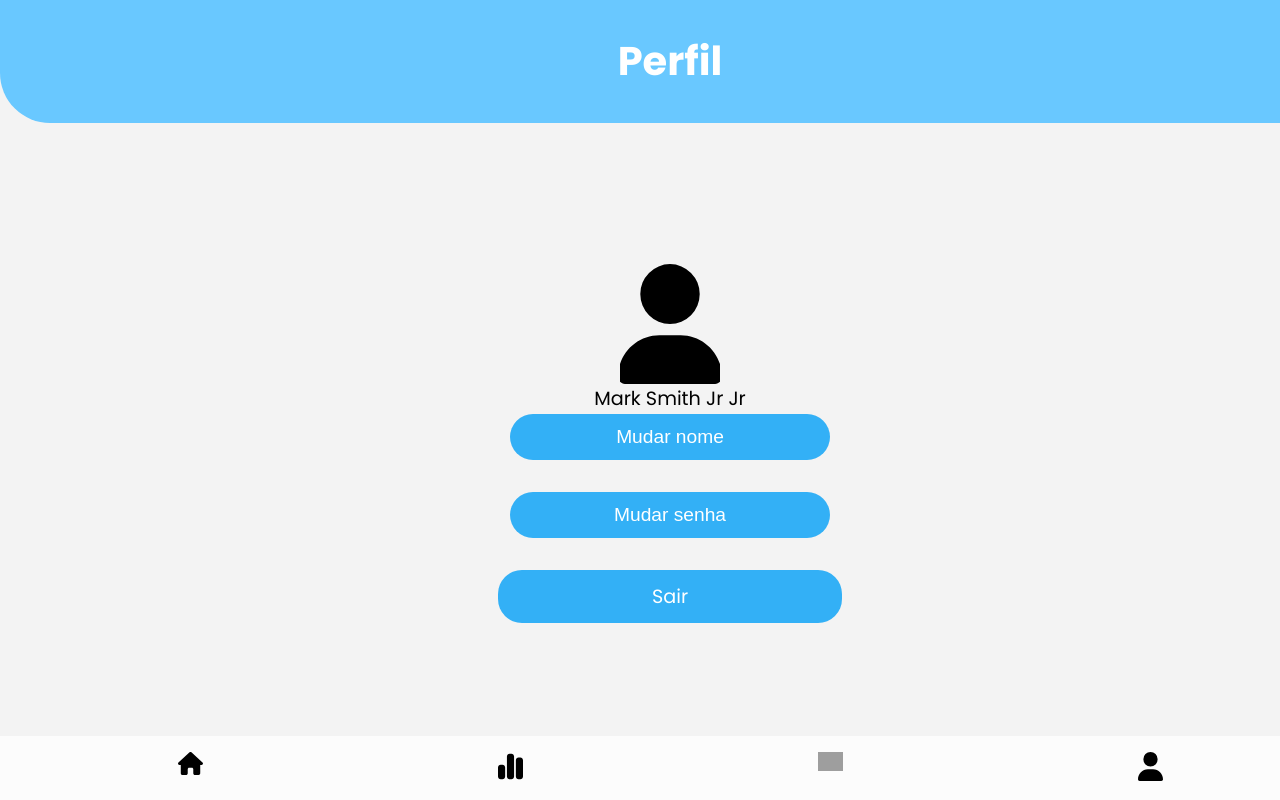
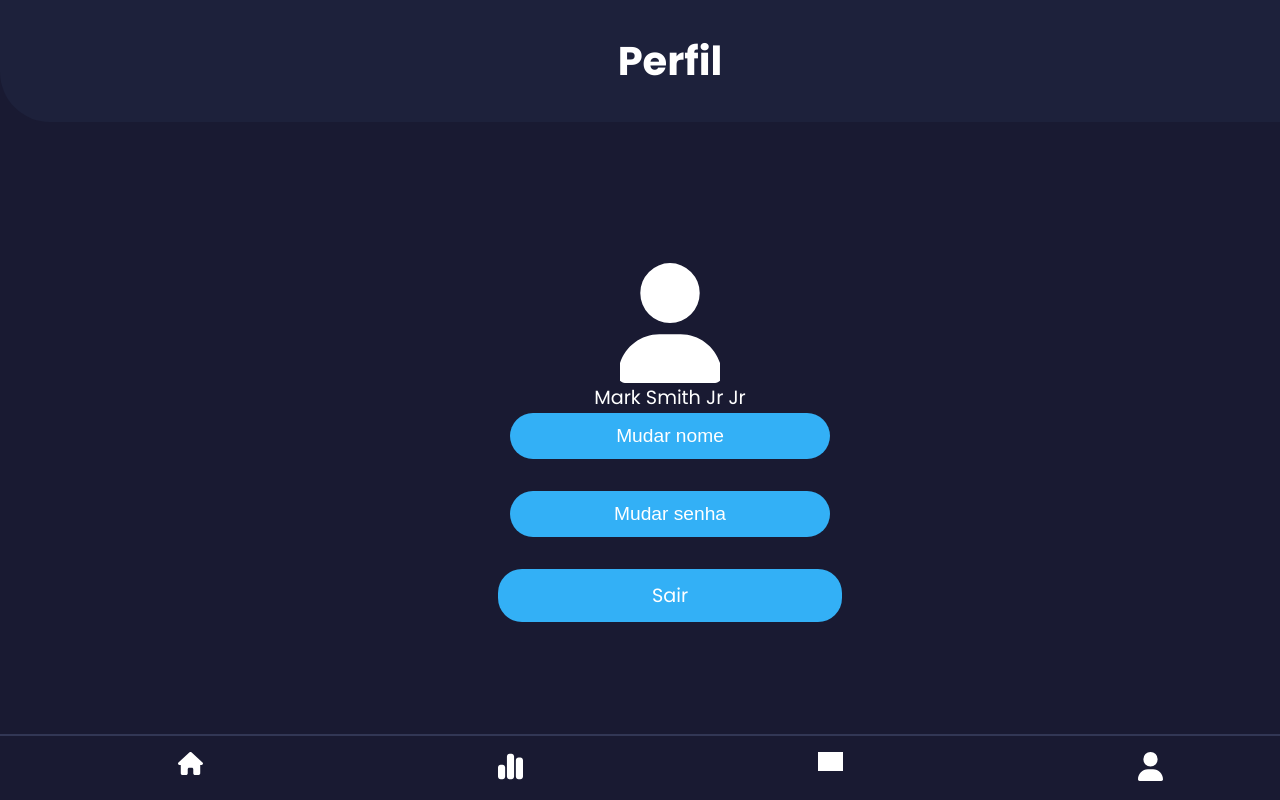
Before and after one commit to Luiz166/tcc_projeto, a PHP site: page /View/profile.php in a window 1280 px wide; the page is wider, and only the part inside the window is pictured. Run offline with PHP 8.4, Linux system fonts and the light colour scheme; a user stored in the database is signed in; data comes from the database, SQL or seed files in the repository; grey boxes are pictures that could not be loaded.

Commit message:
mudando as cores do site

```diff
--- a/Style/form.css
+++ b/Style/form.css
@@ -11,8 +11,8 @@
     position: absolute;
     left: 15px;
     top: 13px;
-    color: gray;
-    background: #e3fdff;
+    color: white;
+    background: var(--preto);
     padding: 0 5px;
     transition: 0.2s ease all;
     -moz-transition:0.2s ease all;
@@ -29,6 +29,7 @@
     font-size: 1.2rem;
     padding-left: 20px;
     box-sizing: border-box;
+    color: white;
 }
 
 .floating-input:focus{
@@ -54,9 +55,9 @@
     color: white;
     font-weight: 700;
     font-size: 1.5rem;
-    box-shadow: 2px 27px 67px -3px rgba(51,176,246,0.61);
-    -webkit-box-shadow: 2px 27px 67px -3px rgba(51,176,246,0.61);
-    -moz-box-shadow: 2px 27px 67px -3px rgba(51,176,246,0.61);
+    box-shadow: 2px 10px 67px -18px rgba(51,176,246,0.61);
+    -webkit-box-shadow: 2px 10px 67px -18px rgba(51,176,246,0.61);
+    -moz-box-shadow: 2px 10px 67px -18px rgba(51,176,246,0.61);
     cursor: pointer;
 }
 
--- a/Style/home.css
+++ b/Style/home.css
@@ -10,6 +10,9 @@ html, body{
     margin: 0;
     box-sizing: border-box;
     font-family: poppins;
+}
+body{
+    background-color: var(--roxo);
 }
 @media (max-width: 1200px){
     html{
@@ -108,14 +111,14 @@ html, body{
     display: flex;
     flex-direction: column;
     align-items: center;
-    background-color: #f3f3f3;
+    background-color: var(--preto);
     padding: 0 30px;
 }
 
 header{
     display: flex;
     flex-direction: column;
-    background-color: #69c8ff;
+    background-color: var(--azul-escuro);
     color: white;
     width: 100%;
     border-radius: 0 0 50px 50px;
@@ -137,7 +140,7 @@ header span:last-child{
 
 .balance-card{
     position: absolute;
-    background-color: var(--azul);
+    background-color: var(--roxo-claro);
     padding: 20px;
     border-radius: 15px;
     color: white;
@@ -188,12 +191,14 @@ header span:last-child{
     align-items: center;
     gap: 2rem;
     margin-top: 4rem;
+    color: white;
 }
 
 .transactions-item{
     display: flex;
     justify-content: space-around;
     width: 70%;
+    color: white;
 }
 
 .transactions-item div{
@@ -212,7 +217,8 @@ header span:last-child{
 
 .navigation-bar{
     margin-top: auto;
-    background-color: #fcfcfc;
+    background-color: var(--preto);
+    border-top: solid 2px var(--roxo);
     width: 100%;
     padding: 12px 30px;
     position: relative;
@@ -223,7 +229,7 @@ header span:last-child{
     bottom: 25px;
     left: 50%;
     text-decoration: none;
-    background-color: var(--azul);
+    background-color: var(--roxo-claro);
     border-radius: 50%;
     width: 4rem;
     height: 4rem;
@@ -245,6 +251,7 @@ header span:last-child{
 .navigation-bar-items a img{
     width: 25px;
     object-position: center;
+    filter: brightness(0) invert(1);
 }
 
 .navigation-bar-items a{
@@ -255,7 +262,7 @@ header span:last-child{
 }
 
 .navigation-bar-items a:hover{
-    background-color: rgba(0, 0, 0, 0.3);
+    background-color: rgba(0, 0, 0, 0.6);
 }
 
 .add-transaction-container{
@@ -266,7 +273,7 @@ header span:last-child{
     top: 50%;
     left: 50%;
     transform: translate(-50%, -50%);
-    background-color: #e3fdff;
+    background-color: var(--preto);
     padding: 12px;
     border-radius: 24px;
     z-index: 1000;
@@ -340,12 +347,9 @@ header span:last-child{
     cursor: pointer;
     transition: all .2s ease-in-out;
     border-radius: 12px;
+    background-color: var(--preto);
 }
 
-#delete-transaction-btn:hover{
+#delete-transaction-btn{
     background-color: rgba(255, 0, 0, 0.4);
 }
-
-#edit-transaction-btn:hover{
-    background-color: rgba(0, 0, 0, .3);
-}
--- a/Style/profile.css
+++ b/Style/profile.css
@@ -22,12 +22,14 @@ header span{
     object-position: center;
     width: 100%;
     height: 100%;
+    filter: brightness(0) invert(1);
 }
 
 .profile-info{
     display: flex;
     flex-direction: column;
     align-items: center;
+    color: white;
 }
 
 .profile-info span{
@@ -71,11 +73,12 @@ header span{
     top: 40%;
     left: 50%;
     transform: translate(-50%, 50%);
-    background-color: #e3fdff;
+    background-color: var(--preto);
     padding: 50px 30px;
     display: none;
     z-index: 1000;
     border-radius: 10px;
+    color: white;
 }
 
 .overlay{
--- a/Style/variables.css
+++ b/Style/variables.css
@@ -2,7 +2,10 @@
     --verde-agua: #33E6F6;
     --azul: #33B0F6;
     --preto: #191A32;
+    --preto-preto: #0e0e1c;
+    --azul-escuro: #1d213b;
     --roxo: #323755;
+    --roxo-claro: #6b5fb2;
 }
 
 .hover-darker:hover{
--- a/Style/wallet.css
+++ b/Style/wallet.css
@@ -12,6 +12,7 @@ header span{
     display: flex;
     flex-direction: column;
     align-items: center;
+    color: white;
 }
 
 .balance span:first-child{
@@ -27,10 +28,6 @@ header span{
     width: 70%;
 }
 
-.floating-label-group label{
-    background-color: #f3f3f3;
-}
-
 .transactionsHistory{
     display: flex;
     flex-direction: column;
--- a/View/register.php
+++ b/View/register.php
@@ -95,7 +95,7 @@ if(isset($_SESSION["user"])){
                     <input type="password" name="confirm-password" class="floating-input" placeholder=" " id="" required>
                     <label class="floating-label">Confirmar senha</label>
                 </div>
-                <input type="submit" class="registerBtn" name="submit-button" value="Cadastrar">
+                <input type="submit" class="registerBtn hover-darker" name="submit-button" value="Cadastrar">
                 <span>Já tem uma conta? <a href="/View/login.php">Entrar</a></span>
             </form>
         </section>
--- a/index.php
+++ b/index.php
@@ -18,7 +18,7 @@ include 'resources/conn.php';
 <body>
     <div class="container">
         <section class="esquerdaLogo">
-            <span>projeto</span>
+            <span>My Finances</span>
         </section>
         <section class="direitaForm">
             <div class="formImg">
```
Also changed, not shown: Resources/chart.js (+19 -2 lines), Style/index.css (+5 -4 lines), Style/login-register.css (+8 -0 lines), Style/statistics.css (+4 -3 lines).
